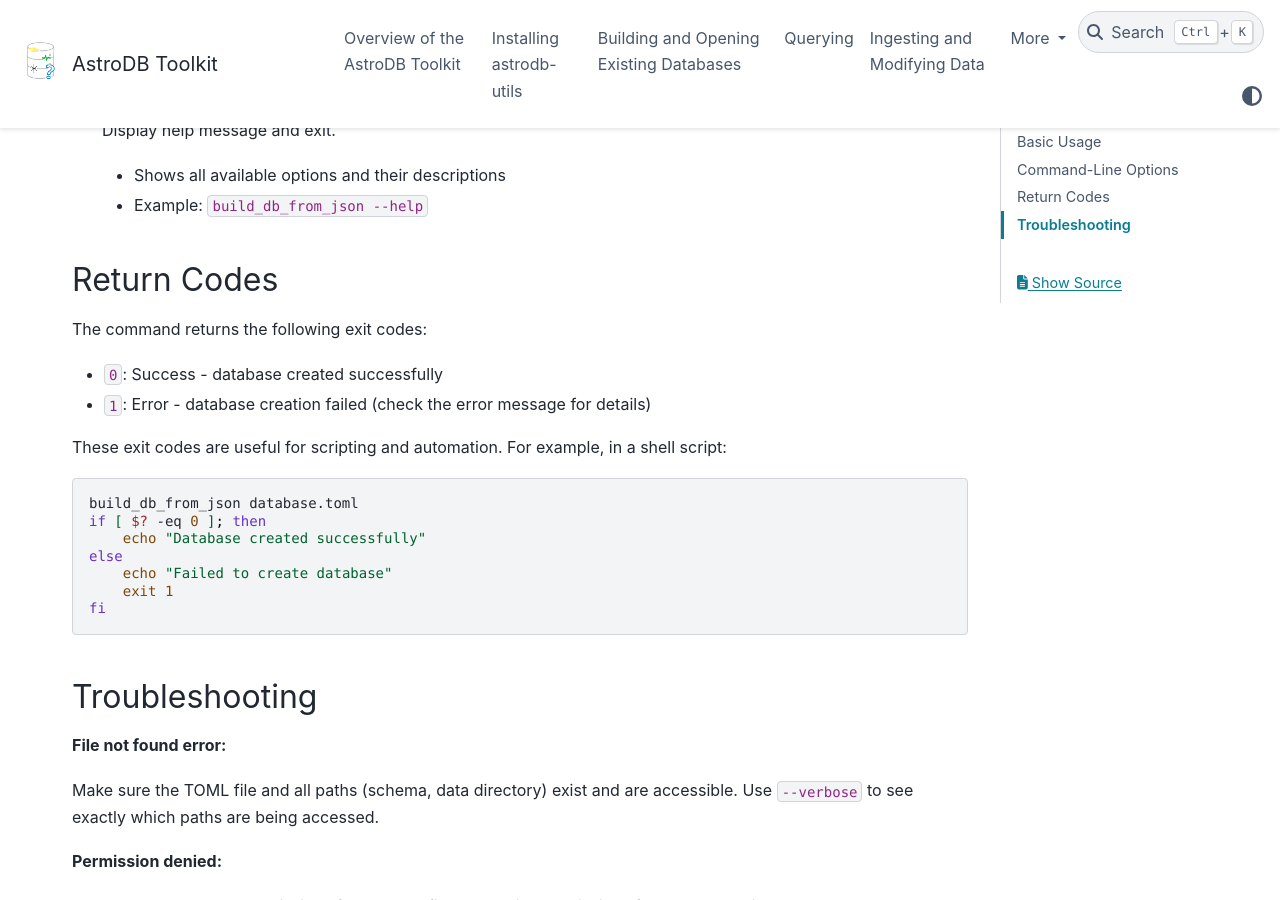
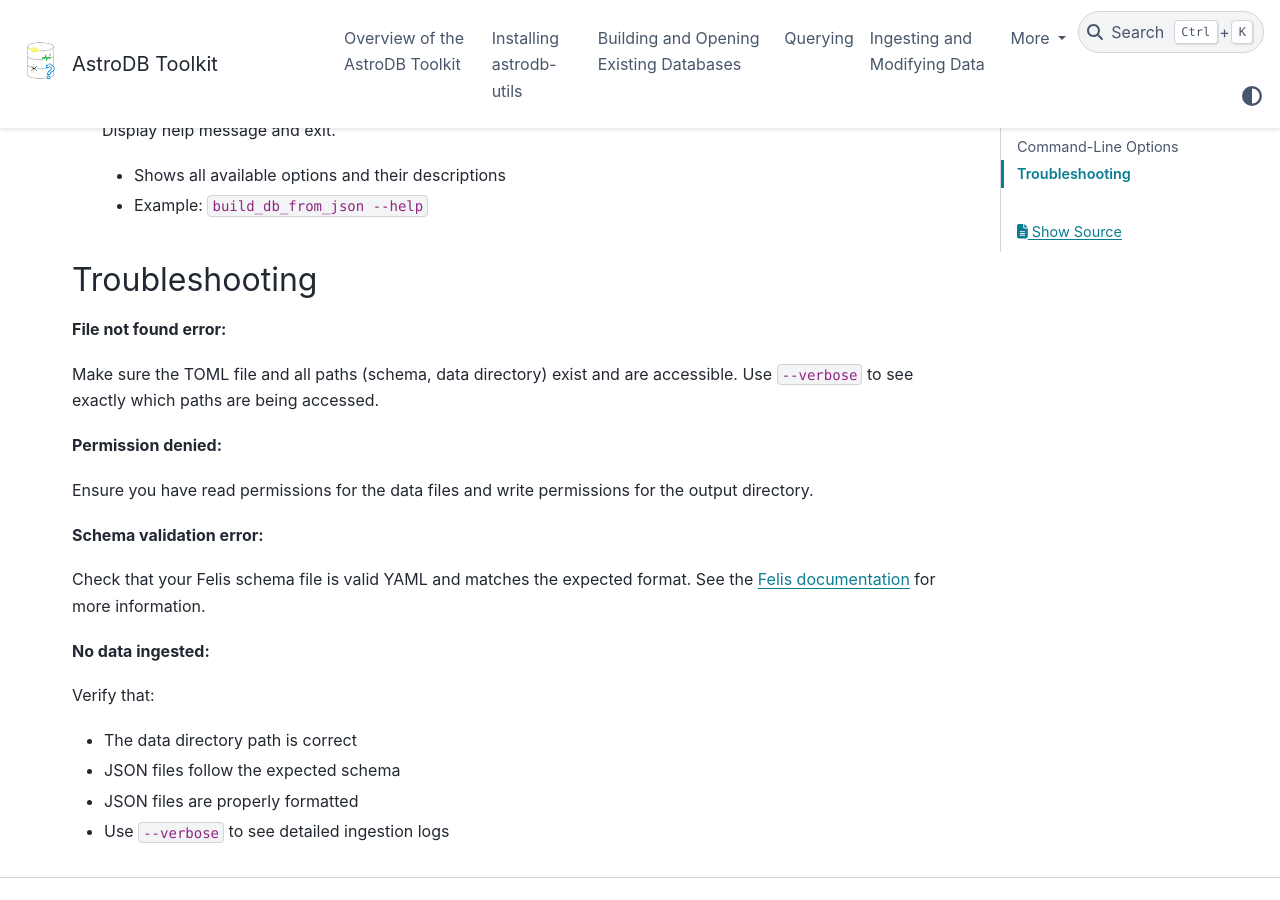
Before and after one commit to astrodbtoolkit/astrodb_utils, a Sphinx documentation site: the page built from docs/pages/loading/command_line.rst, in a window 1280 px wide and 900 px high, scrolled down 2259 px. Built offline with Sphinx 7.4.7 and the PyData theme 0.15.4, drawn with Linux system fonts in a browser that asks for light colours; the version number could not be read and is left out.

Commit message:
tweaks from review

```diff
--- a/docs/pages/loading/command_line.rst
+++ b/docs/pages/loading/command_line.rst
@@ -102,28 +102,6 @@ Arguments
     * Shows all available options and their descriptions
     * Example: ``build_db_from_json --help``
 
-Return Codes
-------------
-
-The command returns the following exit codes:
-
-* ``0``: Success - database created successfully
-* ``1``: Error - database creation failed (check the error
-  message for details)
-
-These exit codes are useful for scripting and automation. For
-example, in a shell script:
-
-.. code-block:: bash
-
-   build_db_from_json database.toml
-   if [ $? -eq 0 ]; then
-       echo "Database created successfully"
-   else
-       echo "Failed to create database"
-       exit 1
-   fi
-
 Troubleshooting
 ---------------
 
```
Also changed, not shown: 1 other file.
